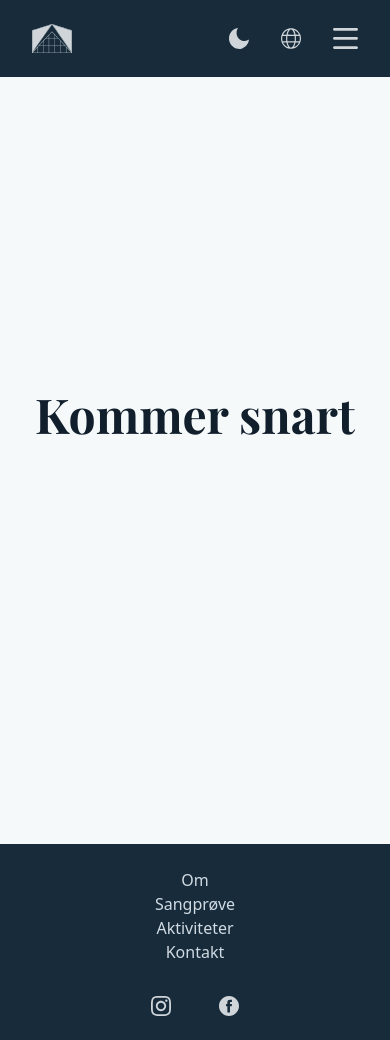
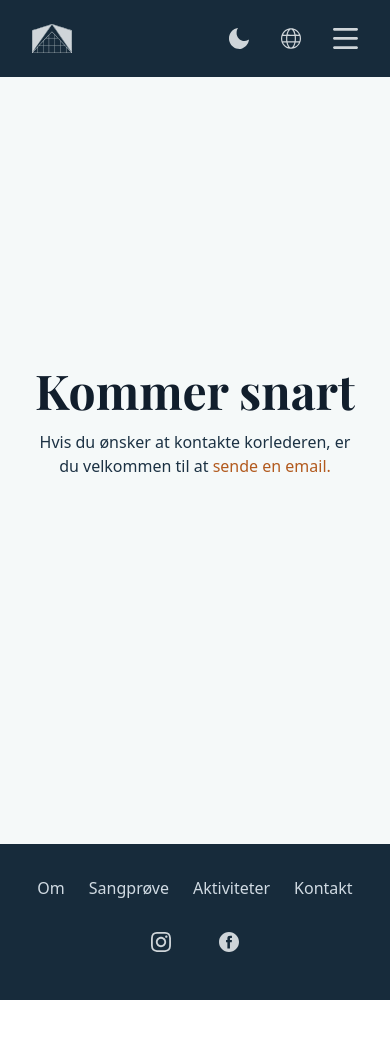
Before and after one commit to Zvezke/TDK, a Next.js app: page /kontakt in a window 390 px wide. After the commit the page ends 1000 px from the top, so only its background shows below. Built offline with nearby package versions, Linux system fonts and the light colour scheme.

Commit message:
Fixed footer (links and layout) and Contact page

```diff
--- a/app/footer.tsx
+++ b/app/footer.tsx
@@ -3,9 +3,9 @@ import Link from "next/link";
 
 const Footer = () => {
   return (
-    <footer className="flex flex-col justify-center items-center py-6 text-tdk-blue-400 bg-tdk-blue-800 lg:py-12 lg:absolute lg:right-0 lg:w-screen">
-      <div className="pb-8 text-center">
-        <ul className="gap-12 lg:flex lg:col-start-5 lg:col-end-9">
+    <footer className="flex flex-col justify-around items-center gap-4 py-8 text-tdk-blue-400 bg-tdk-blue-800 lg:py-12 lg:absolute lg:right-0 lg:w-screen">
+      <div className="pb-4 lg:pb-8 text-center">
+        <ul className="gap-6 lg:gap-12 flex">
           <li>
             <Link href="/om">Om</Link>
           </li>
@@ -20,7 +20,7 @@ const Footer = () => {
           </li>
         </ul>
       </div>
-      <div className="flex items-center gap-12">
+      <div className="flex items-center gap-12 pb-4">
         {/* https://www.instagram.com/treenighedskirkens_drengekor/ */}
         <Link href="https://www.instagram.com/treenighedskirkens_drengekor/">
           <Image
--- a/app/kontakt/page.tsx
+++ b/app/kontakt/page.tsx
@@ -4,16 +4,16 @@ const Page = () => {
       <h2 className=" lg:text-9xl text-5xl mb-4 max-lg:text-center text-tdk-blue-light-headlines dark:text-tdk-blue-200 font-playfair font-bold">
         Kommer snart
       </h2>
-      {/* <p className="lg:text-2xl text-base px-8 text-center text-tdk-blue-light-buttonsSubheadings dark:text-tdk-blue-400">
+      <p className="lg:text-2xl text-base px-8 text-center text-tdk-blue-light-buttonsSubheadings dark:text-tdk-blue-400">
         Hvis du ønsker at kontakte korlederen, er du velkommen til at{" "}
         <a className="text-[#B25A1E] dark:text-tdk-orange-400" href="#">
-          sende en email
+          sende en email.
         </a>{" "}
-        eller{" "}
+        {/* eller{" "}
         <a className="text-[#B25A1E] dark:text-tdk-orange-400" href="#">
           ringe.
-        </a>
-      </p> */}
+        </a> */}
+      </p>
     </main>
   );
 };
```
